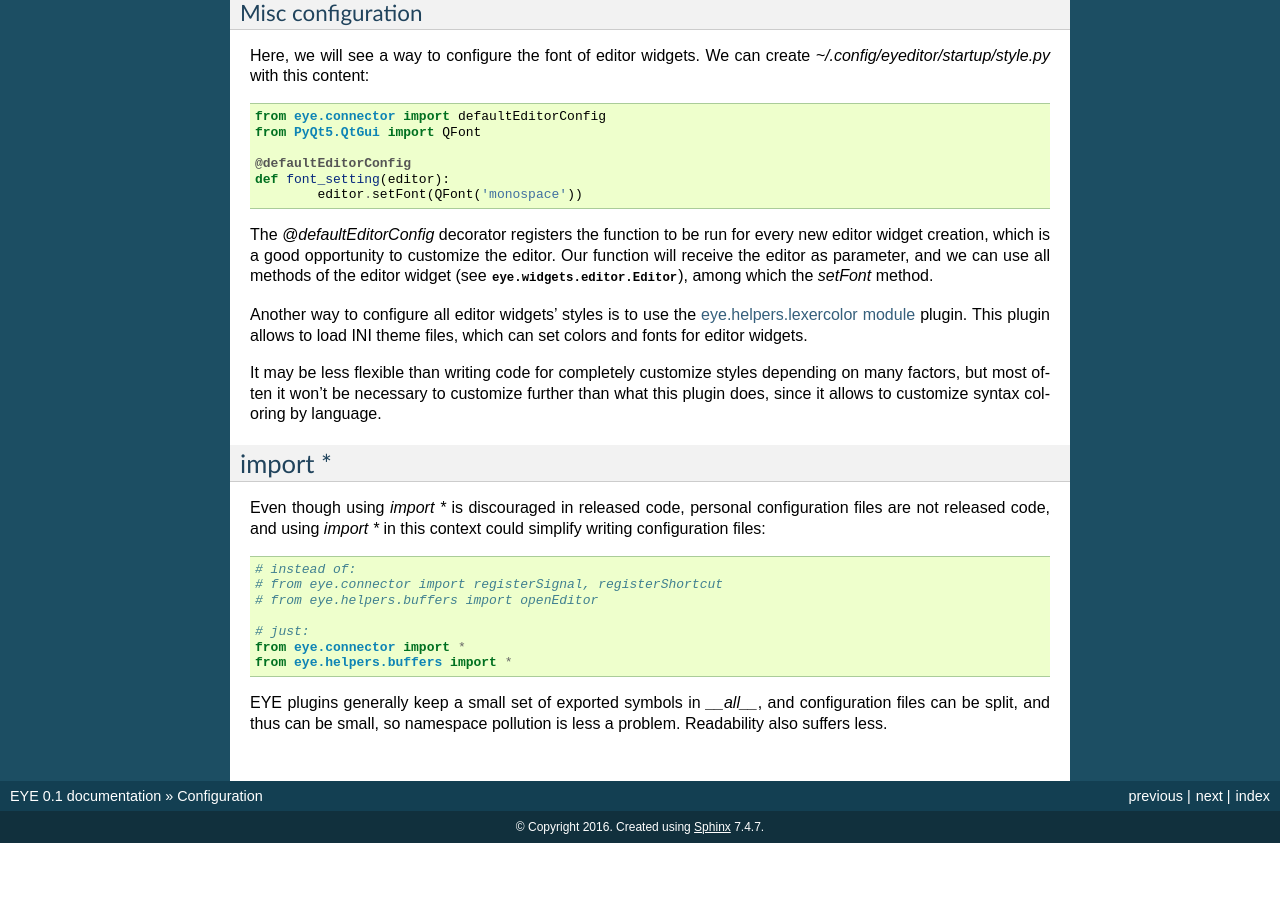
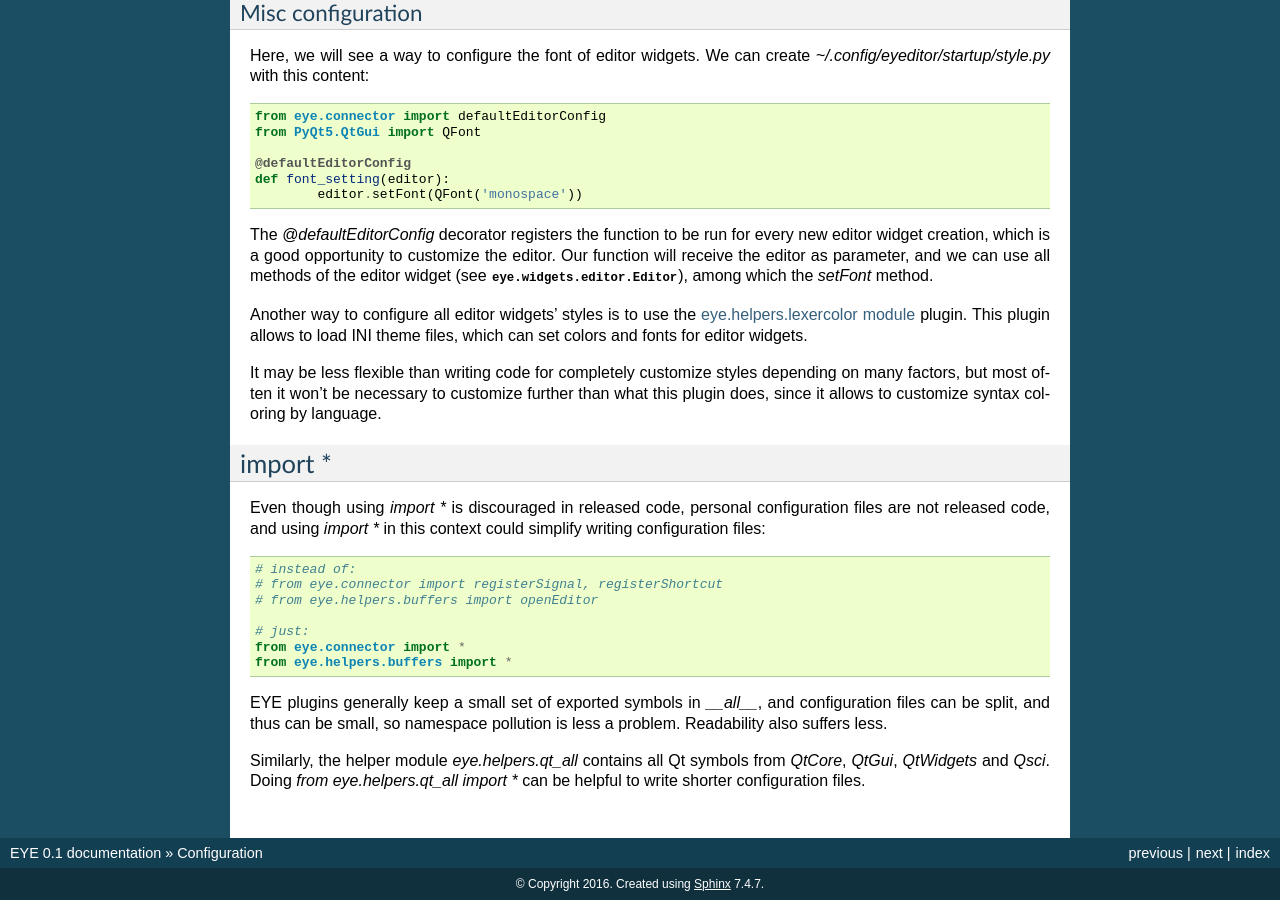
Before and after one commit to hydrargyrum/eye, a Sphinx documentation site: the page built from docs/configuration.rst, in a window 1280 px wide and 900 px high, scrolled down 1119 px. Built offline with Sphinx 7.4.7, drawn with Linux system fonts in a browser that asks for light colours; pages that are not in the unit, such as notebooks, are missing from menus; before the commit the page ends 1962 px from its top, so only the background shows below that.

Commit message:
docs: mention eye.helpers.qt_all in configuration page

```diff
--- a/docs/configuration.rst
+++ b/docs/configuration.rst
@@ -97,6 +97,9 @@ using `import *` in this context could simplify writing configuration files::
 EYE plugins generally keep a small set of exported symbols in `__all__`, and configuration files can be split, and
 thus can be small, so namespace pollution is less a problem. Readability also suffers less.
 
+Similarly, the helper module `eye.helpers.qt_all` contains all Qt symbols from `QtCore`, `QtGui`,
+`QtWidgets` and `Qsci`. Doing `from eye.helpers.qt_all import *` can be helpful to write shorter
+configuration files.
+
 .. TODO tutorial?
 .. TODO registering shortcuts, callbacks
-.. TODO import *
```
